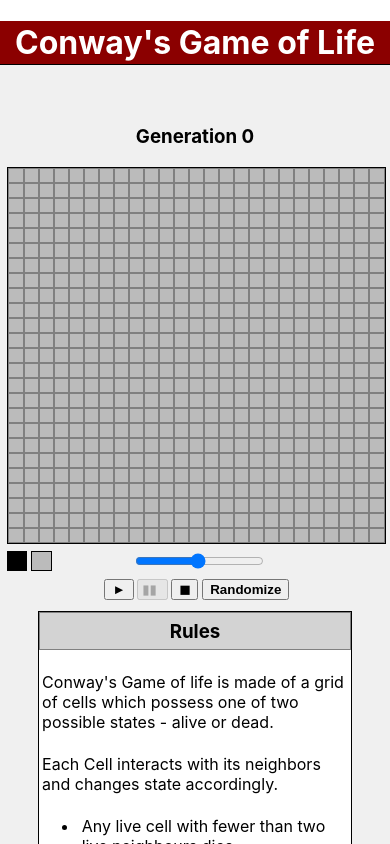
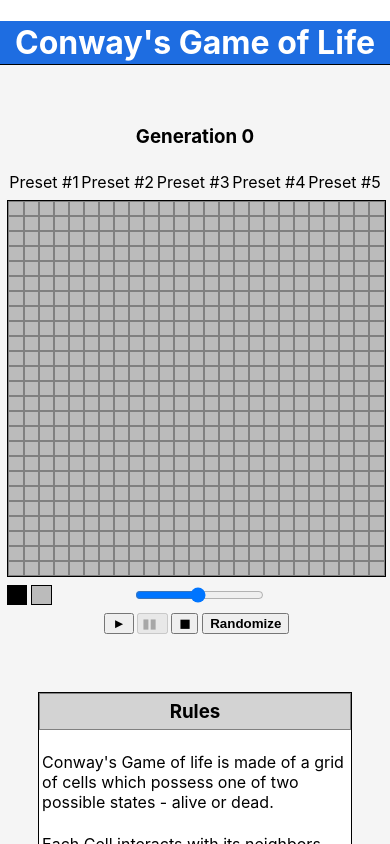
Before and after one commit to wolfwood87/game-of-life, a React (Create React App) app: page / in a window 390 px wide. Shown: the top 844 px of the page. Built offline with nearby package versions, Linux system fonts and the light colour scheme.

Commit message:
styling finished

```diff
--- a/src/App.css
+++ b/src/App.css
@@ -55,6 +55,16 @@
 .aboutimage {
   margin-left: 35%
 }
+.mobilecontainer {
+  display: none
+}
+.hamcontainer {
+  display: none
+}
+.heading {
+  justify-content: center
+}
+
 @media (max-width: 900px){
   .displaycontainer {
     flex-direction: column;
@@ -68,7 +78,9 @@
     display: none;
   }
   .gridcontainer {
-    margin: auto
+    margin: auto;
+    display: flex;
+    flex-direction: column;
   }
   .aboutcontainer {
     width: 80%;
@@ -79,10 +91,28 @@
   .gridsize {
     display: none
   }
+  .mobilecontainer {
+    display: flex;
+    justify-content: space-evenly;
+    align-items: center;
+    height: 30px;
+    cursor: pointer;
+  }
+  .hamcontainer {
+    display: flex;
+    flex-direction: column;
+    justify-content: space-evenly;
+    align-items: center;
+    width: 50px;
+  }
+  .desktopsection {
+    display: none
+  }
 }
 @media (min-width: 900px) and (max-width: 1300px) {
   .gridcontainer {
-    margin-left: 2%
+    margin-left: 2%;
+
   }
   .rulecontainer {
     margin-right: 2%
--- a/src/App.js
+++ b/src/App.js
@@ -1,20 +1,28 @@
 import React from 'react';
 import Header from "./ui/Header.js"
 import GridDisplay from "./grid/GridDisplay.js";
+import Rules from "./ui/Rules.js"
+import About from "./ui/About.js"
+import { BrowserRouter, Route, Switch } from "react-router-dom";
 import './App.css';
 
 function App() {
 
 const container = {
-  backgroundColor: "#f0f0f0",
+  backgroundColor: "#f5f5f5",
   backgroundSize: "cover"
 }
   return (
-    <div style={container}>
-      <Header />
-      <GridDisplay />
-    </div>
-
+    <BrowserRouter>
+      <div style={container}>
+        <Header />
+        <Switch>
+          <Route exact path="/" component={GridDisplay} />
+          <Route exact path="/rules" component={Rules} />
+          <Route exact path="/about" component={About} />
+        </Switch>
+      </div>
+    </BrowserRouter>
 
   );
 }
--- a/src/grid/Grid.js
+++ b/src/grid/Grid.js
@@ -19,7 +19,6 @@ const [playing, setPlaying] = useState(false)
 const [currentState, setCurrentState] = useState(Grids(size, "default"))
 const [currentGen, setCurrentGen] = useState(0)
 const [clickable, setClickable] = useState(true)
-const mobileSize = window.matchMedia("(min-width: 400")
 
 const gridContainer = {
     border: "1px solid black",
@@ -247,6 +246,13 @@ RunGame(runAlgorithm, speed, currentState, clickable)
                 <option value={30}>Medium</option>
                 <option value={40}>Large</option>
             </select>
+            <div className="mobilecontainer">
+                <p onClick={() => setGrid("beehive")}>Preset #1</p>
+                <p onClick={() => setGrid("beacon")}>Preset #2</p>
+                <p onClick={() => setGrid("spaceship")}>Preset #3</p>
+                <p onClick={() => setGrid("glider")}>Preset #4</p>
+                <p onClick={() => setGrid("decathlon")}>Preset #5</p>
+            </div>
             <div style={gridContainer}>
                 {currentState.map((branch, i) => (
                     <Cell cell={branch} key={i} setCell={setCell} gen = {currentGen} clickable={clickable} aliveColor={aliveColor}/>
--- a/src/grid/Presets.js
+++ b/src/grid/Presets.js
@@ -6,9 +6,7 @@ import Beehive from "../assets/Beehive.png"
 import lColumn from "../assets/lColumn.gif"
 import '../App.css';
 export default function Presets(props) {
-const imageContainer= {
 
-}
 const header = {
     border: "1px solid black",
     backgroundColor: "darkgrey",
@@ -28,6 +26,7 @@ const image = {
     marginLeft: "27%",
 }
     return (
+        <div>
             <div className="presetcontainer">
                 <h4 style={header}>Presets</h4>
                 <div onClick={() => props.setGrid("beehive")}>
@@ -51,5 +50,6 @@ const image = {
                     <img src={lColumn} style={image}/>
                 </div>
             </div>
+        </div>
     )
 }
--- a/src/ui/Header.js
+++ b/src/ui/Header.js
@@ -4,7 +4,7 @@ export default function Header(props) {
     const heading = {
         textAlign: "center",
         padding: ".5%",
-        backgroundColor: "darkred",
+        backgroundColor: "#1e6de1",
         color: "white",
         borderBottom: "1px solid black"
     }
```
Lines whose indentation alone changed are shown as unchanged.
